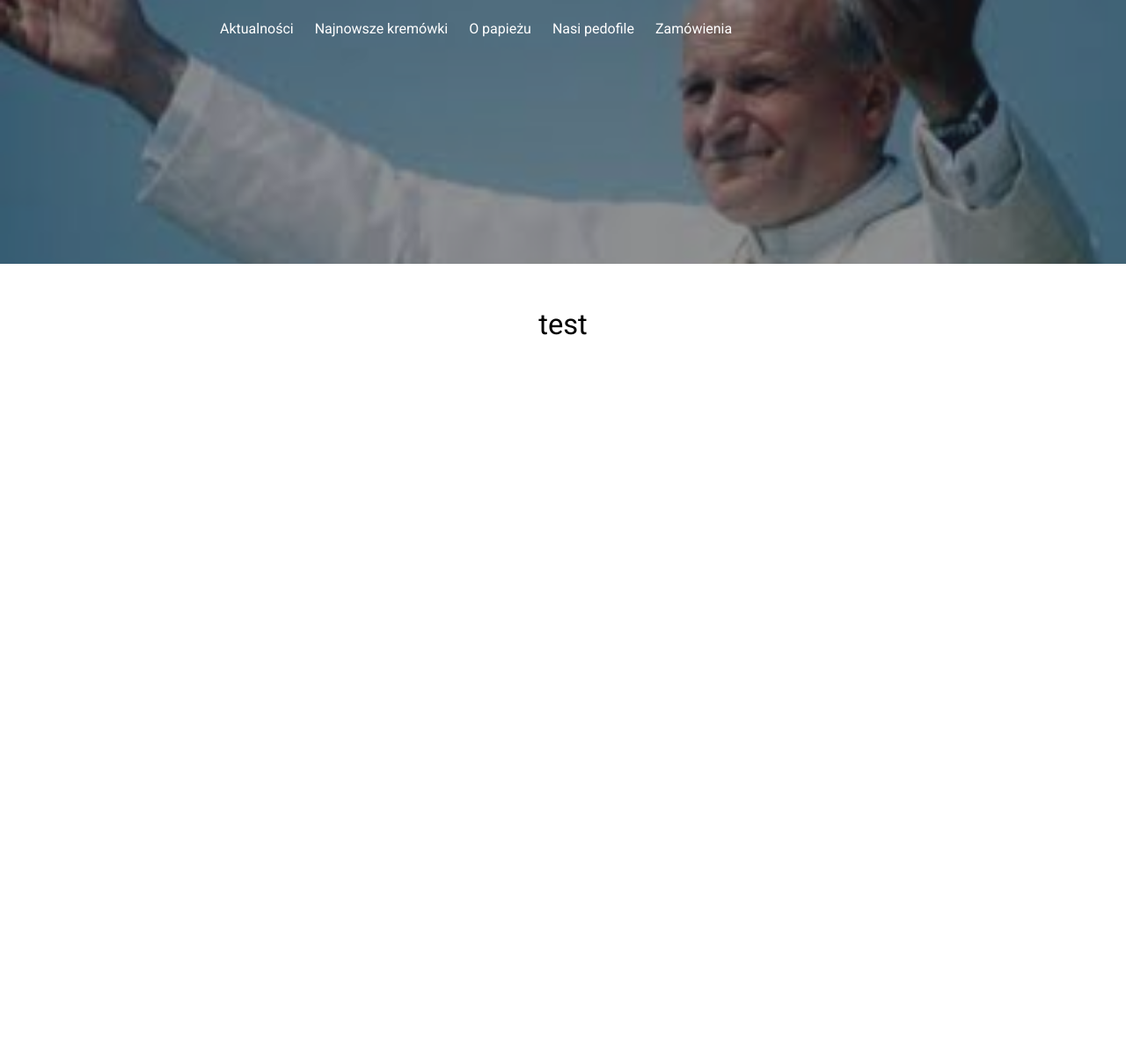
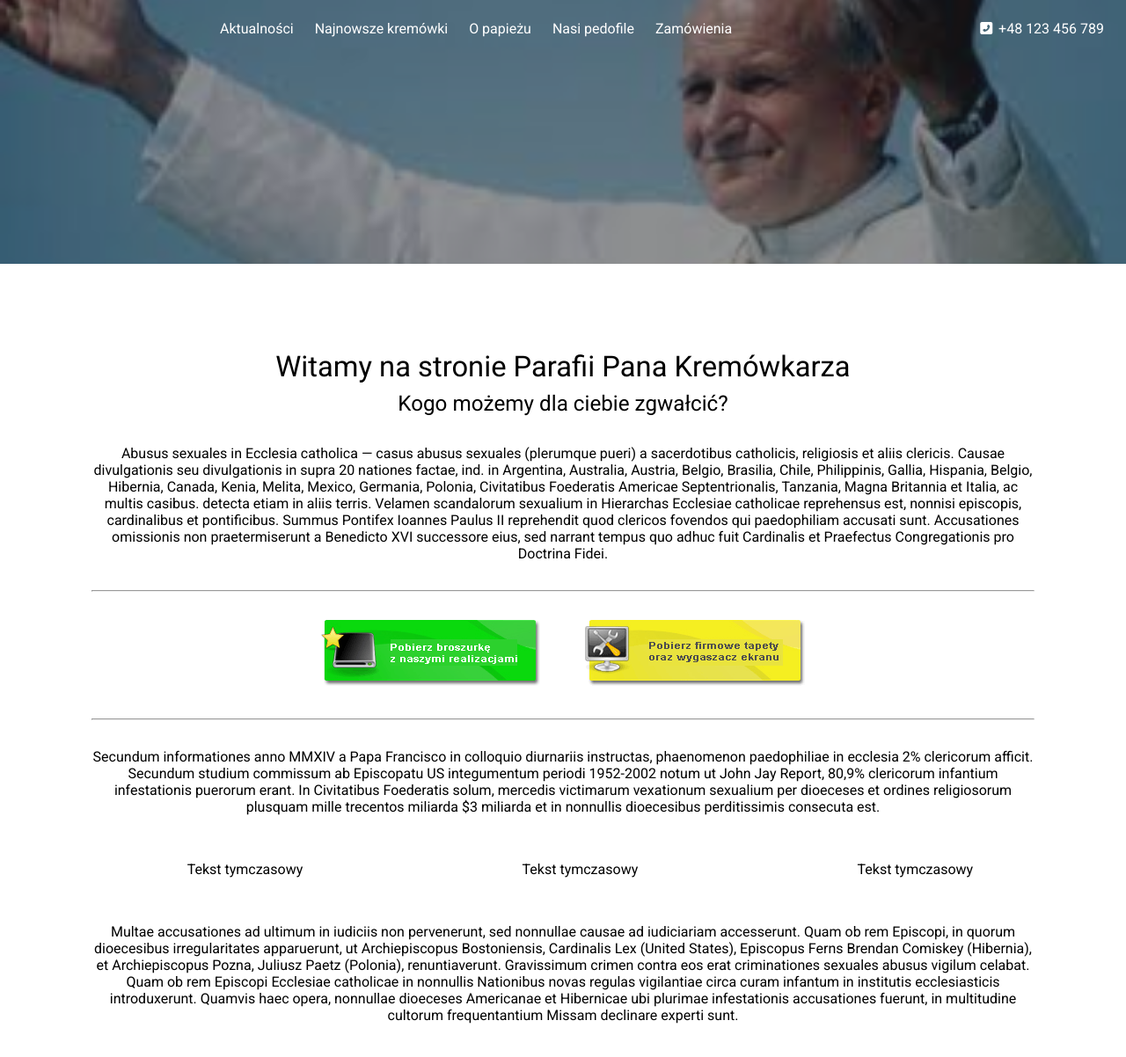
Before and after one commit to TIHubGitHub/wiai-strona, a plain HTML site: page index.html in a window 1280 px wide. Shown: the top 1202 px of the page at 88% size. Drawn offline with Linux system fonts and the light colour scheme.

Commit message:
Add files via upload

```diff
--- a/css/style.css
+++ b/css/style.css
@@ -1,4 +1,7 @@
+/* Czcionka Roboto */
 @import url('https://fonts.googleapis.com/css2?family=Roboto&display=swap');
+/* Font Awesome */
+@import url('https://tihub.pl/vendor/fontawesome-free/css/all.min.css');
 
 :root {
     --background: #FFFFFF;
@@ -9,8 +12,28 @@ body {
     font-family: 'Roboto', sans-serif;
 }
 
+#obrazki {
+    justify-content: center;
+    align-items: center;
+    display: flex;
+}
+
+img {
+    border: 0;
+}
+
 #main {
     width: 100%;
+}
+
+.ul-flex {
+    display: flex;
+}
+
+.ul-flex li {
+    width: 33.3%;
+    margin: 20px 0px 20px 0px;
+    list-style: none;
 }
 
 .container {
@@ -20,6 +43,23 @@ body {
     display: flex;
 }
 
+.mg-r-25 {
+    margin-right: 25px;
+}
+
+.mg-l-25 {
+    margin-left: 25px;
+}
+
+#c1 {
+    text-align: center;
+    margin: 3rem
+}
+
+#c1 p,
+#c1 hr {
+    margin: 2rem 3.5rem 2rem 3.5rem;
+}
 
 header.head {
     margin-bottom: 50px;
@@ -43,8 +83,8 @@ header.head {
     background-position: left top;
     background-image: url('../images/kremowka300x300.png');
     position: absolute;
-    height: 128px;
-    width: 128px;
+    height: 12.5vh;
+    width: 12.5vh;
     z-index: 2;
     left: 20px;
     cursor: pointer;
@@ -61,6 +101,21 @@ ul {
 #nav {
     position: absolute;
     z-index: 2;
+}
+
+#numer {
+    position: absolute;
+    z-index: 2;
+    right: 0;
+    margin-top: 12.5px;
+    padding: 10px 25px 10px 10px;
+}
+
+#numer a {
+    text-decoration: none;
+    color: white;
+    font-size: 1rem;
+    font-weight: 500;
 }
 
 #nav ul {
--- a/index.html
+++ b/index.html
@@ -24,10 +24,54 @@
                 <li><a href="#">Zamówienia</a></li>
             </ul>
         </div>
+        <div id="numer">
+            <a href="#"><i class="fas fa-phone-square-alt"></i> +48 123 456 789</a>
+        </div>
     </header>
     <div id="main">
         <div class="container">
-            <h2>test</h2>
+            <div id="c1">
+                <h2>Witamy na stronie Parafii Pana Kremówkarza</h2>
+                <h4>Kogo możemy dla ciebie zgwałcić?</h4>
+                <p>Abusus sexuales in Ecclesia catholica — casus abusus sexuales (plerumque pueri) a sacerdotibus
+                    catholicis, religiosis et aliis clericis. Causae divulgationis seu divulgationis in supra 20
+                    nationes factae, ind. in Argentina, Australia, Austria, Belgio, Brasilia, Chile, Philippinis,
+                    Gallia, Hispania, Belgio, Hibernia, Canada, Kenia,
+                    Melita, Mexico, Germania, Polonia, Civitatibus Foederatis Americae Septentrionalis, Tanzania, Magna
+                    Britannia et Italia, ac multis casibus. detecta etiam in aliis terris. Velamen scandalorum sexualium
+                    in Hierarchas Ecclesiae catholicae reprehensus est, nonnisi episcopis, cardinalibus et pontificibus.
+                    Summus Pontifex Ioannes Paulus II reprehendit quod clericos fovendos qui paedophiliam accusati sunt.
+                    Accusationes omissionis non praetermiserunt a Benedicto XVI successore eius, sed narrant tempus quo
+                    adhuc fuit Cardinalis et Praefectus Congregationis pro Doctrina Fidei.</p>
+                <hr>
+                <div id="obrazki">
+                    <a href="#" class="mg-r-25"><img src="gfx/pobierz-broszurke.png" alt=""></a>
+                    <a href="#" class="mg-l-25"><img src="gfx/pobierz-tapety.png" alt=""></a>
+                </div>
+                <hr>
+                <p>Secundum informationes anno MMXIV a Papa Francisco in colloquio diurnariis instructas, phaenomenon
+                    paedophiliae in ecclesia 2% clericorum afficit. Secundum studium commissum ab Episcopatu US
+                    integumentum periodi 1952-2002 notum ut John Jay Report, 80,9% clericorum infantium infestationis
+                    puerorum erant. In Civitatibus Foederatis solum, mercedis victimarum vexationum sexualium per
+                    dioeceses et ordines religiosorum plusquam mille trecentos miliarda $3 miliarda et in nonnullis
+                    dioecesibus perditissimis consecuta est.
+                </p>
+                <ul class="ul-flex">
+                    <li>Tekst tymczasowy</li>
+                    <li>Tekst tymczasowy</li>
+                    <li>Tekst tymczasowy</li>
+                </ul>
+                <p>Multae accusationes ad ultimum in iudiciis non pervenerunt, sed nonnullae causae ad iudiciariam
+                    accesserunt. Quam ob rem Episcopi, in quorum dioecesibus irregularitates apparuerunt, ut
+                    Archiepiscopus Bostoniensis, Cardinalis Lex (United States), Episcopus Ferns Brendan Comiskey
+                    (Hibernia), et Archiepiscopus Pozna, Juliusz Paetz (Polonia), renuntiaverunt. Gravissimum crimen
+                    contra eos erat criminationes sexuales abusus vigilum celabat. Quam ob rem Episcopi Ecclesiae
+                    catholicae in nonnullis Nationibus novas regulas vigilantiae circa curam infantum in institutis
+                    ecclesiasticis introduxerunt. Quamvis haec opera, nonnullae dioeceses Americanae et Hibernicae ubi
+                    plurimae infestationis accusationes fuerunt, in multitudine cultorum frequentantium Missam declinare
+                    experti sunt.</p>
+            </div>
+            <div id="c2"></div>
         </div>
         <div style="height: 2000px;"></div>
     </div>
```
